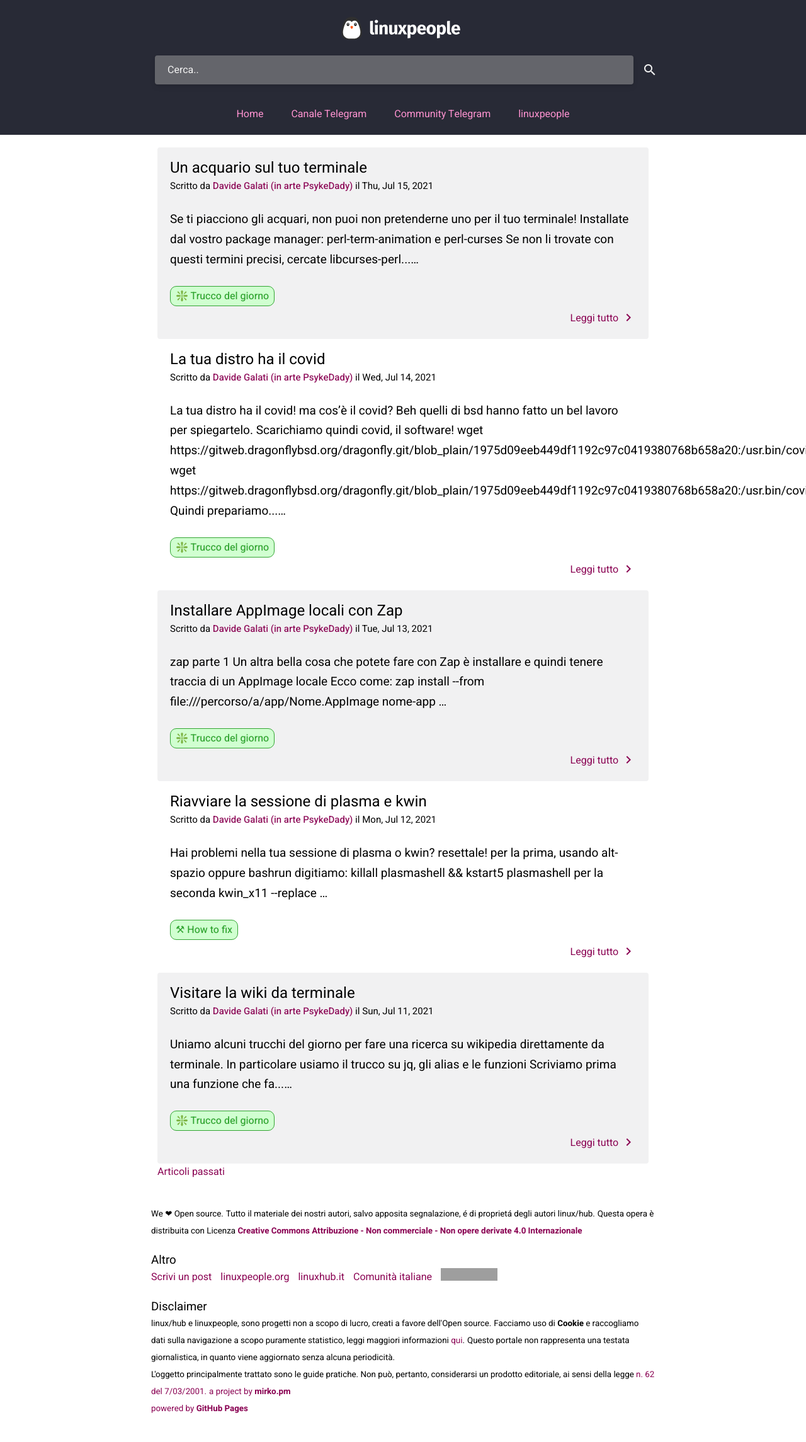
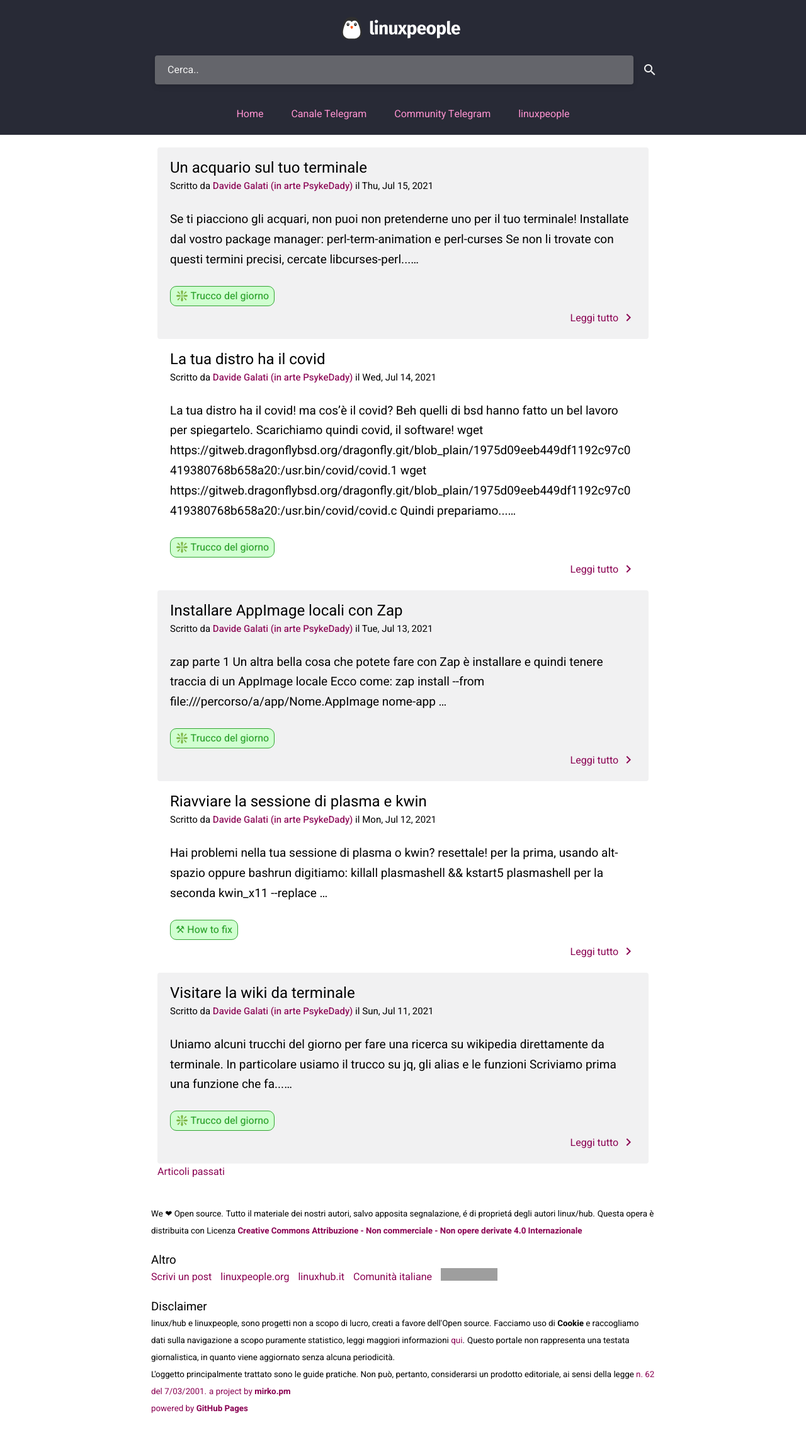
Before and after one commit to linuxhubit/linuxpeople_feed, a Jekyll site: the page built from index.html, in a window 1280 px wide. Shown: the whole page at 63% size. Built offline with Jekyll 4.4.1, drawn with Linux system fonts in a browser that asks for light colours; the list of posts is cut into pages by our own code; grey boxes are pictures that could not be loaded.

Commit message:
Update style.css

```diff
--- a/assets/css/style.css
+++ b/assets/css/style.css
@@ -139,6 +139,10 @@ footer>div {
     margin-bottom: 20px;
 }
 
+.home article p {
+    overflow-wrap: break-word;
+}
+
 article .info {
     display: block;
     margin: 2px 0 0;
```
